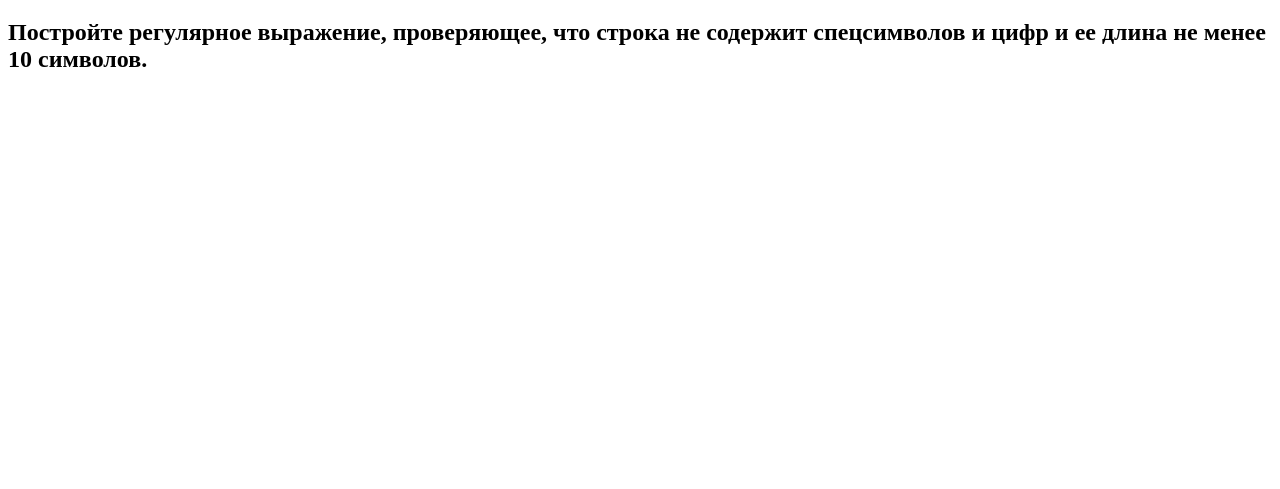
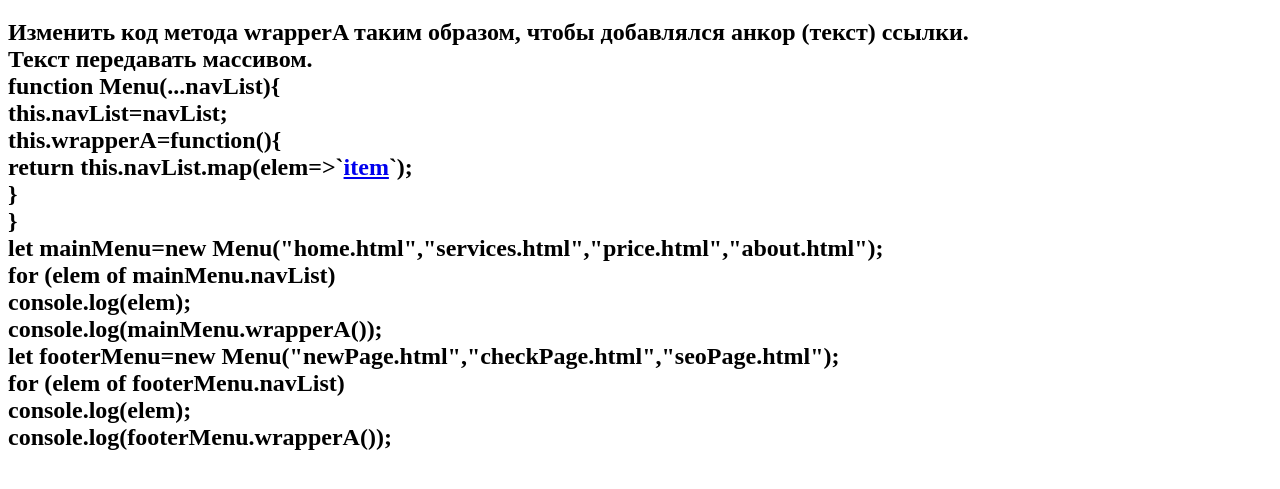
Before and after one commit to Victor-Sienta/This, a plain HTML site: page task4.html in a window 1280 px wide. Shown: the part 61-550 px from the top of the page. Drawn offline with Linux system fonts and the light colour scheme.

Commit message:
Добавленно задание 4 (без решения)

```diff
--- a/task4.html
+++ b/task4.html
@@ -7,7 +7,22 @@
 </head>
 <body>
     <h1>Задача 4</h1>
-    <h2>Постройте регулярное выражение, проверяющее, что строка не содержит спецсимволов и цифр и ее длина не менее 10 символов.</h2>
+    <h2>Изменить код метода wrapperA  таким образом, чтобы добавлялся анкор (текст) ссылки. <br>Текст передавать массивом.
+        <br>function Menu(...navList){
+            <br>this.navList=navList;
+            <br>this.wrapperA=function(){
+                <br>return this.navList.map(elem=>`<a href='${elem}'>item</a>`);
+            <br>}
+        <br>}
+        <br>let mainMenu=new Menu("home.html","services.html","price.html","about.html");
+        <br>for (elem of mainMenu.navList)
+            <br>console.log(elem);
+            <br>console.log(mainMenu.wrapperA());
+        <br>let footerMenu=new Menu("newPage.html","checkPage.html","seoPage.html");
+        <br>for (elem of footerMenu.navList)
+            <br>console.log(elem);
+            <br>console.log(footerMenu.wrapperA());
+        </h2>
     <script src="js/4.js"></script>
     <script>
         Check(str);
```
